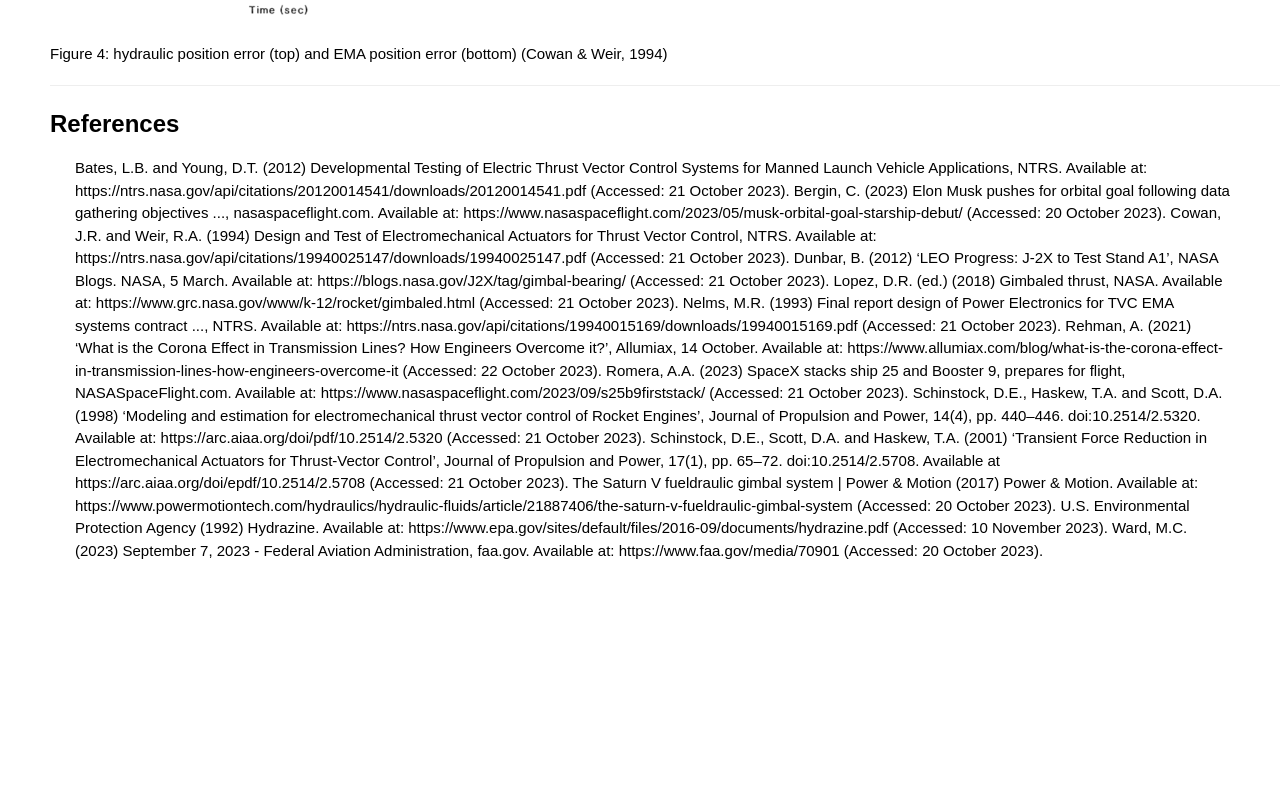
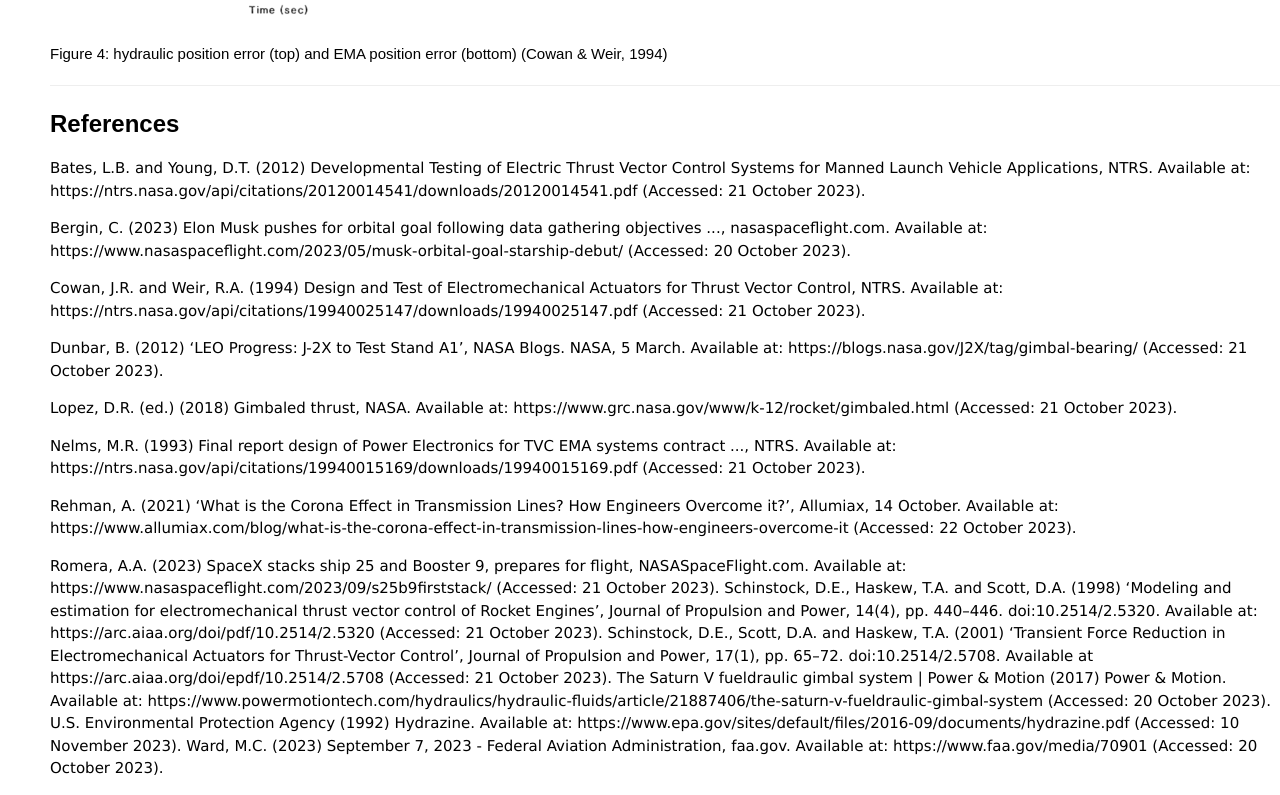
Before and after one commit to FEPSFY6845726/FY6845726, a plain HTML site: page index.html in a window 1280 px wide. Shown: the part 2757-3552 px from the top of the page. Before the commit the page ends 3334 px from the top, so only its background shows below. Drawn offline with nearby package versions, Linux system fonts and the light colour scheme.

Commit message:
References

```diff
--- a/index.html
+++ b/index.html
@@ -125,19 +125,19 @@ As rockets travel beyond the lower atmosphere, the air gets thinner, and fins on
     <body>
       <h3 id="References" style="font-family: Arial, sans-serif"><b>References</b></h3>
       <p class="ex1">
-Bates, L.B. and Young, D.T. (2012) Developmental Testing of Electric Thrust Vector Control Systems for Manned Launch Vehicle Applications, NTRS. Available at: https://ntrs.nasa.gov/api/citations/20120014541/downloads/20120014541.pdf (Accessed: 21 October 2023).
+<p>Bates, L.B. and Young, D.T. (2012) Developmental Testing of Electric Thrust Vector Control Systems for Manned Launch Vehicle Applications, NTRS. Available at: https://ntrs.nasa.gov/api/citations/20120014541/downloads/20120014541.pdf (Accessed: 21 October 2023).</p>
 
-Bergin, C. (2023) Elon Musk pushes for orbital goal following data gathering objectives ..., nasaspaceflight.com. Available at: https://www.nasaspaceflight.com/2023/05/musk-orbital-goal-starship-debut/ (Accessed: 20 October 2023).
+<p>Bergin, C. (2023) Elon Musk pushes for orbital goal following data gathering objectives ..., nasaspaceflight.com. Available at: https://www.nasaspaceflight.com/2023/05/musk-orbital-goal-starship-debut/ (Accessed: 20 October 2023).</p>
 
-Cowan, J.R. and Weir, R.A. (1994) Design and Test of Electromechanical Actuators for Thrust Vector Control, NTRS. Available at: https://ntrs.nasa.gov/api/citations/19940025147/downloads/19940025147.pdf (Accessed: 21 October 2023).
+<p>Cowan, J.R. and Weir, R.A. (1994) Design and Test of Electromechanical Actuators for Thrust Vector Control, NTRS. Available at: https://ntrs.nasa.gov/api/citations/19940025147/downloads/19940025147.pdf (Accessed: 21 October 2023).</p>
 
-Dunbar, B. (2012) ‘LEO Progress: J-2X to Test Stand A1’, NASA Blogs. NASA, 5 March. Available at: https://blogs.nasa.gov/J2X/tag/gimbal-bearing/ (Accessed: 21 October 2023).
+<p>Dunbar, B. (2012) ‘LEO Progress: J-2X to Test Stand A1’, NASA Blogs. NASA, 5 March. Available at: https://blogs.nasa.gov/J2X/tag/gimbal-bearing/ (Accessed: 21 October 2023).</p>
 
-Lopez, D.R. (ed.) (2018) Gimbaled thrust, NASA. Available at: https://www.grc.nasa.gov/www/k-12/rocket/gimbaled.html (Accessed: 21 October 2023).
+<p>Lopez, D.R. (ed.) (2018) Gimbaled thrust, NASA. Available at: https://www.grc.nasa.gov/www/k-12/rocket/gimbaled.html (Accessed: 21 October 2023).</p>
 
-Nelms, M.R. (1993) Final report design of Power Electronics for TVC EMA systems contract ..., NTRS. Available at: https://ntrs.nasa.gov/api/citations/19940015169/downloads/19940015169.pdf (Accessed: 21 October 2023).
+<p>Nelms, M.R. (1993) Final report design of Power Electronics for TVC EMA systems contract ..., NTRS. Available at: https://ntrs.nasa.gov/api/citations/19940015169/downloads/19940015169.pdf (Accessed: 21 October 2023).</p>
 
-Rehman, A. (2021) ‘What is the Corona Effect in Transmission Lines? How Engineers Overcome it?’, Allumiax, 14 October. Available at: https://www.allumiax.com/blog/what-is-the-corona-effect-in-transmission-lines-how-engineers-overcome-it (Accessed: 22 October 2023).
+<p>Rehman, A. (2021) ‘What is the Corona Effect in Transmission Lines? How Engineers Overcome it?’, Allumiax, 14 October. Available at: https://www.allumiax.com/blog/what-is-the-corona-effect-in-transmission-lines-how-engineers-overcome-it (Accessed: 22 October 2023).</p>
 
 Romera, A.A. (2023) SpaceX stacks ship 25 and Booster 9, prepares for flight, NASASpaceFlight.com. Available at: https://www.nasaspaceflight.com/2023/09/s25b9firststack/ (Accessed: 21 October 2023).
 
```
